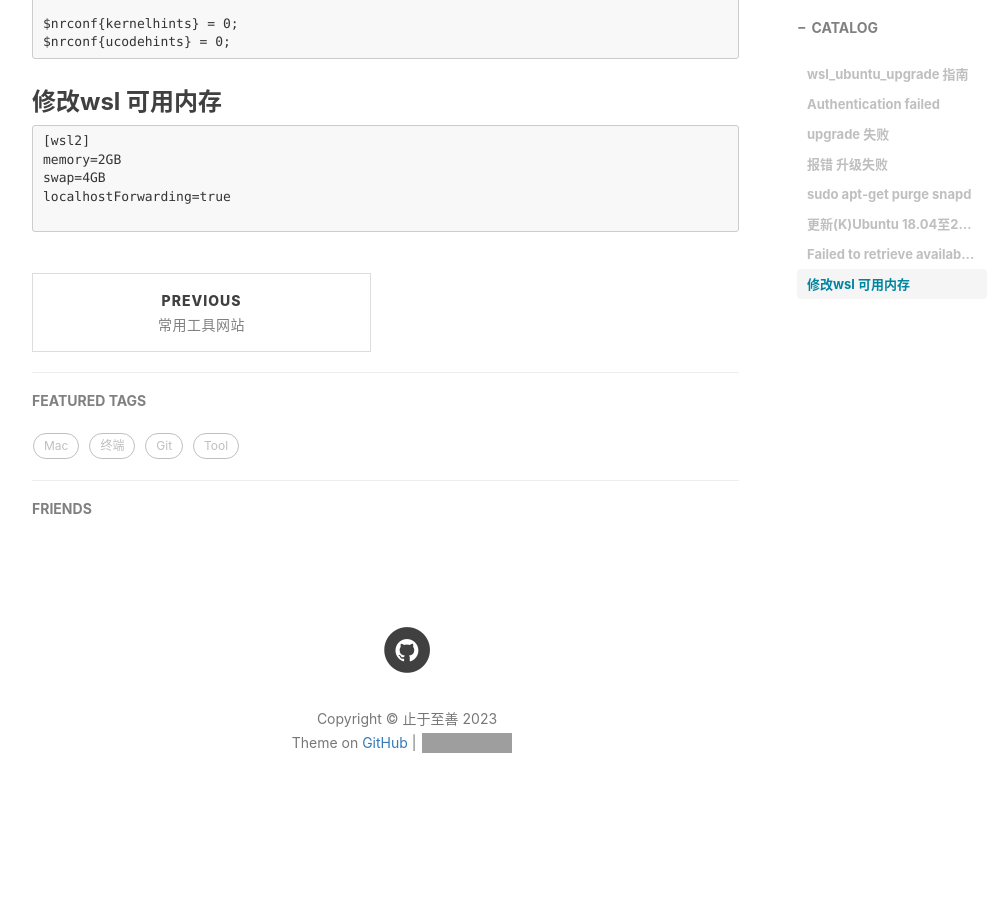
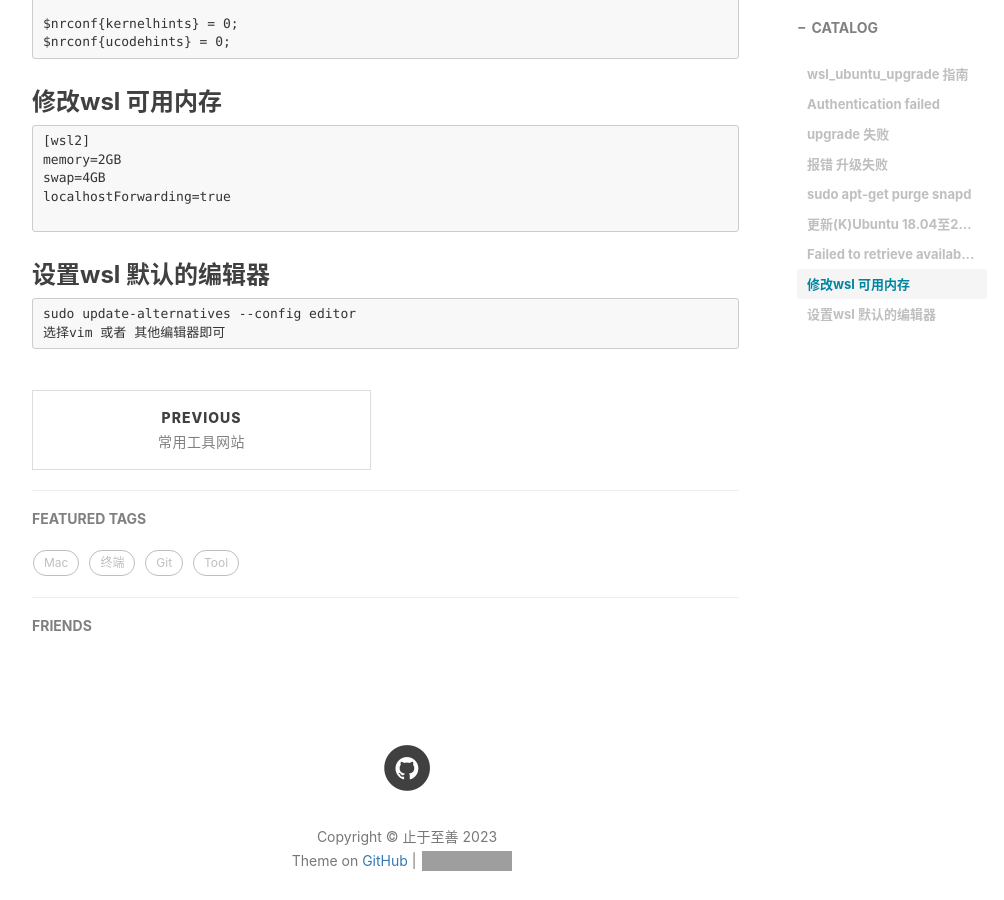
Before and after one commit to 20083017/20083017.github.io, a Jekyll site: the page built from _posts/2023-05-03-wsl_ubuntu_upgrade.md, in a window 1280 px wide and 900 px high, scrolled down 3093 px. Shown: the whole window, without its empty margins (233-1237 px from the left). Built offline with Jekyll 4.4.1, drawn with Linux system fonts in a browser that asks for light colours; nearby versions of some CDN libraries; comment, search, counter and statistics services are not loaded; before the commit the page ends 3940 px from its top, so only the background shows below that; grey boxes are pictures that could not be loaded.

Commit message:
Update 2023-05-03-wsl_ubuntu_upgrade.md

````diff
--- a/_posts/2023-05-03-wsl_ubuntu_upgrade.md
+++ b/_posts/2023-05-03-wsl_ubuntu_upgrade.md
@@ -133,3 +133,9 @@ swap=4GB
 localhostForwarding=true
 
 ```
+
+### 设置wsl 默认的编辑器
+```
+sudo update-alternatives --config editor
+选择vim 或者 其他编辑器即可
+```
````
